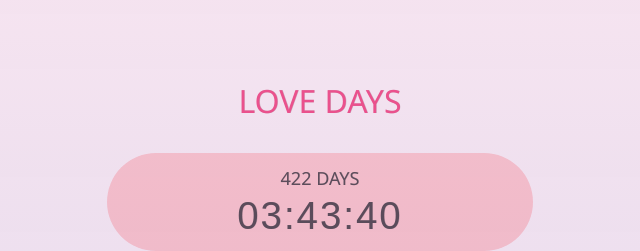
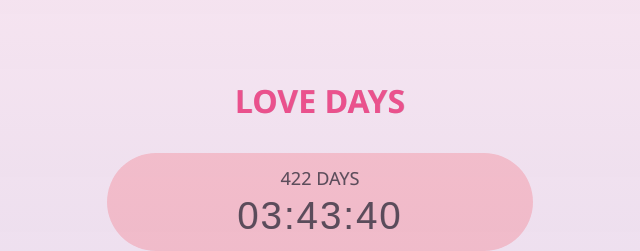
Before and after one commit to shinenvh/h2love.github.io, a plain HTML site: page index.html in a window 1280 px wide. Shown: the top 251 px of the page, 320-960 px from the left. Drawn offline with Linux system fonts and the light colour scheme.

Commit message:
Update index.html

```diff
--- a/index.html
+++ b/index.html
@@ -10,7 +10,7 @@
 </head>
 <body>
      <div id="wrapper">
-           <h1>LOVE DAYS</h1>
+           <h1><b>LOVE DAYS</b></h1>
 
            <div id="clock-box">
                  <div id="clock">
```
